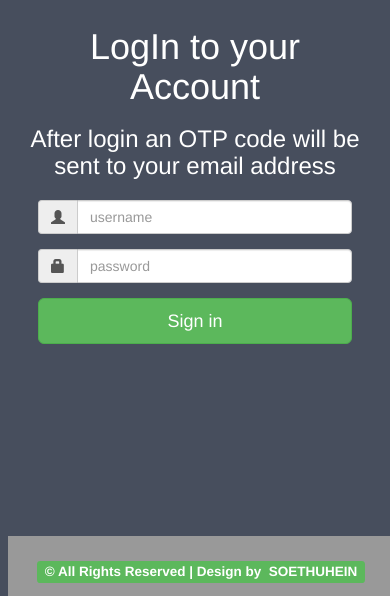
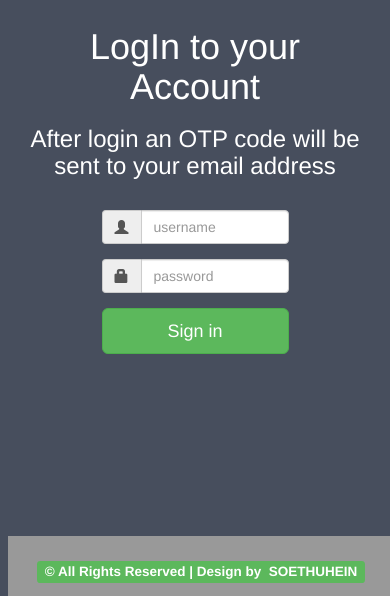
Before and after one commit to Soegyi/onlinebank, a PHP site: page /login.php in a window 390 px wide. Shown: the part 248-844 px from the top of the page. Run offline with PHP 8.4, Linux system fonts and the light colour scheme.

Commit message:
update responsive design

```diff
--- a/admin/admin.php
+++ b/admin/admin.php
@@ -5,7 +5,7 @@ session_set_cookie_params(0);
 session_start();
 $role=$_SESSION["role"];
 if (!isset($_SESSION["userID"])or ($role !="Administrator")) {
-    header("Location: login.php");
+    header("Location: ../login.php");
 }
 ?>
 <!DOCTYPE html>
--- a/admin/manage.php
+++ b/admin/manage.php
@@ -342,11 +342,11 @@ HERE;
     $query = "DELETE FROM USER WHERE userid=$delusr";
     mysqli_query($connection, $query);
     $succed="User is deleted successfully !!";
-	 header("location:manage.php");
+	 //header("location:manage.php");
 }
 ?>
                              <h3>&nbsp&nbsp;&nbsp&nbsp;&nbsp&nbsp;<span class="label label-success col-md-offset-3"><?php echo $succed ?></span></h3>
-                            <form enctype="multipart/form-data" class="form-horizontal col-lg-12" method="POST" action="#">
+                             <form enctype="multipart/form-data" class="form-horizontal col-lg-12" method="POST" action="manage.php">
                                 <table class="table table-condensed table-bordered">
                                     <thead>
                                         <tr style="color: black;">
--- a/admin/updateuserinfo.php
+++ b/admin/updateuserinfo.php
@@ -104,7 +104,7 @@ if (isset($_POST['btnupdateinfo'])) {
     $query2 = "UPDATE user SET OwnerName='$newowner',NRC='$newnrc' WHERE userid='$usrid'";
     mysqli_query($connection, $query2);
     $succ="User Info is successfully updated !!";
-//    header("location:updateuserinfo.php?userid=$acid");
+    //header("location:manage.php#menu2");
 
 }
 ?>
@@ -135,7 +135,7 @@ if (isset($_POST['btnupdateinfo'])) {
                             <br/>
 
 
-                            <table class="table table-condensed">
+                            <table class="table-responsive table-condensed">
                                 <thead>
                                     <tr>
                                         <th>AccountID</th>
--- a/login.php
+++ b/login.php
@@ -1,6 +1,6 @@
 <?php
 include_once 'connect.php';
-session_set_cookie_params(0);
+//session_set_cookie_params(0);
 session_start();
 session_destroy();
 ?>
@@ -46,37 +46,40 @@ session_destroy();
 
 
 
-        <div class="container text-center">
-            <h1 class="white">LogIn to your Account</h1>
-            <h3 class="white">After login an OTP code will be sent to your email address</h3>
-
-            <form class="form-horizontal col-lg-5 col-lg-offset-3" method="POST" action="#">
+        <div class="container-fluid">
+            <h1 class="white text-center">LogIn to your Account</h1>
+            <h3 class="white text-center">After login an OTP code will be sent to your email address</h3>
+            <div class="row">
+                <div class="col-lg-4 col-lg-offset-4 col-xs-6 col-xs-offset-3">
+            <form class="form-horizontal" method="POST" action="#">
                 <div class="col-sm-10 col-sm-offset-2"><h3> <span class="label label-danger"id="message" style=" display: none">
                             *** Invalid username or password ***
                         </span></h3></div>
                 <div class="form-group">
-                    <div class="col-sm-10 col-sm-offset-2">
+
                         <div class="input-group">
                             <span class="input-group-addon" id="basic-addon1"><span class="glyphicon glyphicon-user"></span></span>
                             <input type="text" class="form-control" id="inputEmail3" placeholder="username" name="username" required="">
                         </div>
-                    </div>
+
                 </div>
                 <div class="form-group">
-                    <div class="col-sm-10 col-sm-offset-2">
+
                         <div class="input-group">
                             <span class="input-group-addon" id="basic-addon1"><span class="glyphicon glyphicon-lock"></span></span>
                             <input type="password" class="form-control" id="password" placeholder="password" name="password" required="">
                         </div>
-                    </div>
+
                 </div>
 
                 <div class="form-group">
-                    <div class="col-sm-offset-2 col-sm-10">
+
                         <button type="submit" name="btnsignin"  class="btn btn-success btn-lg btn-block">Sign in</button>
                     </div>
                 </div>
             </form>
+                </div>
+            </div>
         </div>
 <?php
 error_reporting(\E_ALL ^ \E_DEPRECATED);
@@ -84,7 +87,7 @@ if (isset($_POST['btnsignin'])) {
     $user = mysqli_real_escape_string($connection, $_POST["username"]);
     $password = mysqli_real_escape_string($connection, $_POST["password"]);
     $query = mysqli_real_escape_string($connection, "SELECT userid,username,password,Role from user WHERE username=?");
-    ($stmt = mysqli_prepare($connection, $query));
+    $stmt = mysqli_prepare($connection, $query);
 
     /* bind parameters for markers */
     mysqli_stmt_bind_param($stmt, "s", $user);
```
Also changed, not shown: nbproject/private/private.xml (+1 -10 lines).
